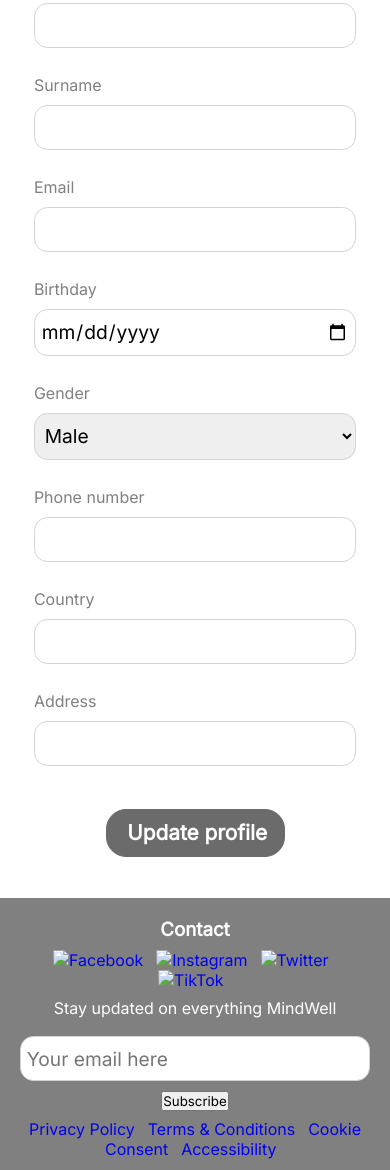
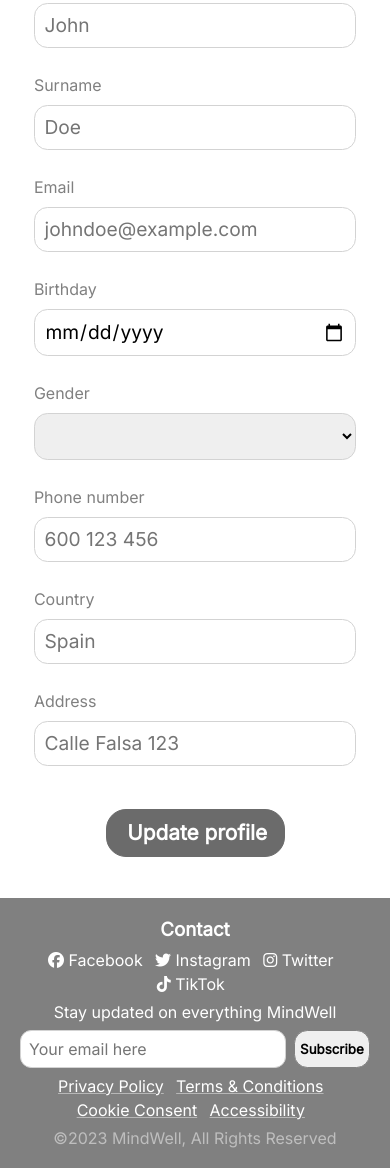
Before and after one commit to AndresIzquierdoBrito/DAW-DOR, a plain HTML site: page ProyectoDOR/subpages/user-profile-edit.html in a window 390 px wide. Shown: the part 150-1320 px from the top of the page. Drawn offline with Linux system fonts and the light colour scheme.

Commit message:
Most progress in responsiveness, added validation

```diff
--- a/ProyectoDOR/styles/layout.css
+++ b/ProyectoDOR/styles/layout.css
@@ -18,7 +18,6 @@ body {
   display: flex;
   flex-direction: column;
   gap: 2em;
-  /* width: 20%; */
   height: 0;
   width: 100%;
   overflow: hidden;
@@ -71,6 +70,8 @@ body {
   margin: 2em;
   border-bottom: 1px solid #ccc; /* Optional: Add a border at the bottom of the item */
   position: relative;
+  text-decoration: none;
+  color: black;
 }
 
 .submenu-arrow {
@@ -88,6 +89,7 @@ body {
   display: flex;
   flex-direction: column;
   flex: 1;
+  max-height: fit-content;
 }
 
 .hamburger-toggle {
@@ -133,8 +135,7 @@ nav {
 nav ul {
   list-style: none;
   display: flex;
-  gap: 5em;
-  align-items: center;
+  gap: 6vw  ;
   margin-left: 1.5em;
 }
 
@@ -204,7 +205,7 @@ main h2 {
 
 .catalog-guides div {
   flex-basis: 48%;
-  background-size: contain !important;
+  background-size: cover !important;
   background-position: center !important ;
 }
 
@@ -225,7 +226,6 @@ main h2 {
   background: linear-gradient(180deg, rgba(2, 0, 36, 0) 0%, rgba(246, 246, 246, 0) 45%, rgba(246, 246, 246, 1) 90%), url(../media/relationships.jpg);
 
 }
-
 
 .catalog-items {
   position: relative;
@@ -258,7 +258,7 @@ main h2 {
 }
 
 .catalog-guides .sale-icon {
-  width: 25%;
+  width: 2.6em;
   height: auto;
   max-height: 100%;
   position: absolute;
@@ -300,13 +300,7 @@ main h2 {
   border-color: #464646;
   color: #fff;
 }
-footer {
-  background: gray;
-  color: #fff;
-  padding: 1em;
-  text-align: center;
-  margin-top: auto;
-}
+
 
 .carousel {
   position: relative;
@@ -316,7 +310,7 @@ footer {
 
 .carousel-container {
   display: flex;
-  width: 300%;
+  width: 200%;
   transition: transform 0.5s ease;
 }
 
@@ -384,6 +378,7 @@ footer {
 .article img {
   width: 100%;
   height: auto;
+  min-height: 18vh;
   border-top-left-radius: 10px;
   border-top-right-radius: 10px;
 }
@@ -458,38 +453,68 @@ footer {
 }
 
 footer {
+  color: #fff;
+  background: gray;
   text-align: center;
   padding: 20px;
+  display: block;
+  display: block;
 }
 
-.footer-rows {
-  display: block;
-  margin-bottom: 2vh;
+footer a{
+  color: white;
+  text-decoration: none;
 }
 
-.footer-rows h3 {
+footer p:last-child{
+  color:rgb(190, 190, 190);
+}
+
+footer ul{
+  display: flex;
+  justify-content: center;
+  gap: 1vw;
+  flex-wrap: wrap;
+  margin-bottom: .5em;
+  color: red;
+  list-style: none;
+}
+footer h3 {
   margin-bottom: 1vh;
 }
 
-.footer-rows ul li {
-  display: inline;
+footer ul li {
+  display: flex;
+  flex-wrap: nowrap;
   margin-right: 1vh;
 }
-
 .email-contact {
-  margin-top: 1vh;
+  margin: .5em 0;
 }
 
+.email-contact p {
+  margin-bottom: .5em;
+}
 .email-contact form {
-  display: block;
-  margin-top: 1vh;
+
+  display: flex;
+  gap: .5em;
+  justify-content: center;
 }
 
 .email-contact input[type="email"] {
-  width: 100%;
-  margin-bottom: 1vh;
+  margin: 0;
+  font-size: 1em;
 }
 
 .email-contact input[type="submit"] {
-  margin-bottom: 1vh;
+  border-radius: 1em;
+  border: 1px solid grey;
+  font-weight: bold;
+  padding: 0 .4em;
 }
+
+.footer-info-links{
+  text-decoration: underline;
+  color: rgb(183, 183, 183);
+}
--- a/ProyectoDOR/styles/user-profile-styles.css
+++ b/ProyectoDOR/styles/user-profile-styles.css
@@ -89,6 +89,18 @@ select {
   border: 1px solid lightgray;
   border-radius: 0.7em;
   font-size: 1.2em;
-  padding: 0.5em 0.3em;
+  padding: 0.5em 0.5em;
   margin-top: 0.5em;
 }
+
+input:required:valid {
+  background: url("../media/green-check.png") no-repeat 95% 50%;
+  background-size: 25px;
+}
+
+input:focus:invalid {
+  background: rgb(255, 204, 204);
+  background-size: 25px;
+  border-color: red;
+
+}
--- a/ProyectoDOR/subpages/user-profile-edit.html
+++ b/ProyectoDOR/subpages/user-profile-edit.html
@@ -6,7 +6,11 @@
     <title>Edit profile</title>
     <link rel="stylesheet" href="../styles/layout.css" />
     <link rel="stylesheet" href="../styles/user-profile-styles.css" />
-    <script src="../scripts/mainPage.js"></script>
+    <script src="../scripts/mainPage.js" defer></script>
+    <script
+      src="https://kit.fontawesome.com/4071e215e7.js"
+      crossorigin="anonymous"
+    ></script>
   </head>
   <body>
     <aside class="aside">
@@ -63,23 +67,47 @@
           <div class="user-info">
             <div>
               <label class="label" for="name">Name</label>
-              <input type="text" name="name" id="name" />
+              <input
+                type="text"
+                name="name"
+                id="name"
+                required
+                pattern="^([A-ZÀ-ÿ][a-zÀ-ÿ.,' -]*)$"
+                placeholder="John"
+                maxlength="60"
+              />
             </div>
             <div>
               <label class="label" for="surname">Surname</label>
-              <input type="text" name="surname" id="surname" />
+              <input
+                type="text"
+                name="surname"
+                id="surname"
+                required
+                placeholder="Doe"
+                pattern="^([A-ZÀ-ÿ][a-zÀ-ÿ.,' -]*)$"
+                maxlength="60"
+              />
             </div>
             <div>
               <label class="label" for="email">Email</label>
-              <input type="email" name="email" id="email" />
+              <input
+                type="email"
+                name="email"
+                id="email"
+                required
+                placeholder="johndoe@example.com"
+                pattern="[A-Z0-9._%+-]+@[A-Z0-9.-]+\.[A-Z]{2,4}"
+              />
             </div>
             <div>
               <label class="label" for="birthday">Birthday</label>
-              <input type="date" name="birthday" id="birthday" />
+              <input type="date" name="birthday" required id="birthday" />
             </div>
             <div>
               <label class="label" for="gender">Gender</label>
-              <select name="gender" id="gender">
+              <select name="gender" id="gender" required>
+                <option value="" disabled selected></option>
                 <option value="male">Male</option>
                 <option value="female">Female</option>
                 <option value="non-binary">Non-binary</option>
@@ -88,15 +116,34 @@
             </div>
             <div>
               <label class="label" for="phone">Phone number</label>
-              <input type="tel" name="phone" id="phone" />
+              <input
+                type="tel"
+                name="phone"
+                id="phone"
+                required
+                placeholder="600 123 456"
+                pattern="^[6-7]\d{2}([ ]?\d{3}){2}|[8-9][1-9]\d{1}([ ]?\d{3}){2}$"
+              />
             </div>
             <div>
               <label class="label" for="email">Country</label>
-              <input list="countries" name="country" id="country" />
+              <input
+                list="countries"
+                name="country"
+                id="country"
+                required
+                placeholder="Spain"
+              />
             </div>
             <div>
               <label class="label" for="address">Address</label>
-              <input type="text" name="address" id="address" />
+              <input
+                type="text"
+                name="address"
+                id="address"
+                required
+                placeholder="Calle Falsa 123"
+              />
             </div>
           </div>
         </form>
@@ -110,24 +157,24 @@
           <h3>Contact</h3>
           <ul>
             <li>
-              <a href="https://www.facebook.com/"
-                ><img src="images/facebook.png" alt="Facebook"
-              /></a>
+              <a href="https://www.facebook.com/">
+                <i class="fa-brands fa-facebook"></i> Facebook
+              </a>
             </li>
             <li>
-              <a href="https://www.instagram.com/"
-                ><img src="images/instagram.png" alt="Instagram"
-              /></a>
+              <a href="https://www.twitter.com/">
+                <i class="fa-brands fa-twitter"></i> Instagram
+              </a>
             </li>
             <li>
-              <a href="https://www.twitter.com/"
-                ><img src="images/twitter.png" alt="Twitter"
-              /></a>
+              <a href="https://www.instagram.com/">
+                <i class="fa-brands fa-instagram"></i> Twitter
+              </a>
             </li>
             <li>
-              <a href="https://www.tiktok.com/"
-                ><img src="images/tiktok.png" alt="TikTok"
-              /></a>
+              <a href="https://www.tiktok.com/">
+                <i class="fa-brands fa-tiktok"></i> TikTok
+              </a>
             </li>
           </ul>
           <div class="email-contact">
@@ -142,7 +189,7 @@
               <input type="submit" value="Subscribe" id="submit" />
             </form>
           </div>
-          <ul>
+          <ul class="footer-info-links">
             <li><a href="about.html">Privacy Policy</a></li>
             <li><a href="about.html">Terms & Conditions</a></li>
             <li><a href="about.html">Cookie Consent</a></li>
```
Also changed, not shown: ProyectoDOR/main.html (+46 -25 lines), ProyectoDOR/styles/layout-responsive.css (added, +64 -0 lines), ProyectoDOR/subpages/user-profile.html (+4 -0 lines), ProyectoDOR/media/change-picture.png, ProyectoDOR/media/green-check.png (added), ProyectoDOR/media/mindfularticle.jpg (added), ProyectoDOR/media/mindfularticle.webp (deleted), ProyectoDOR/media/positivity.jpg (added), ProyectoDOR/styles/desktop-styles.css (added), ProyectoDOR/styles/desktop-stytles.css (deleted), ProyectoDOR/styles/tablet-styles.css (deleted).
